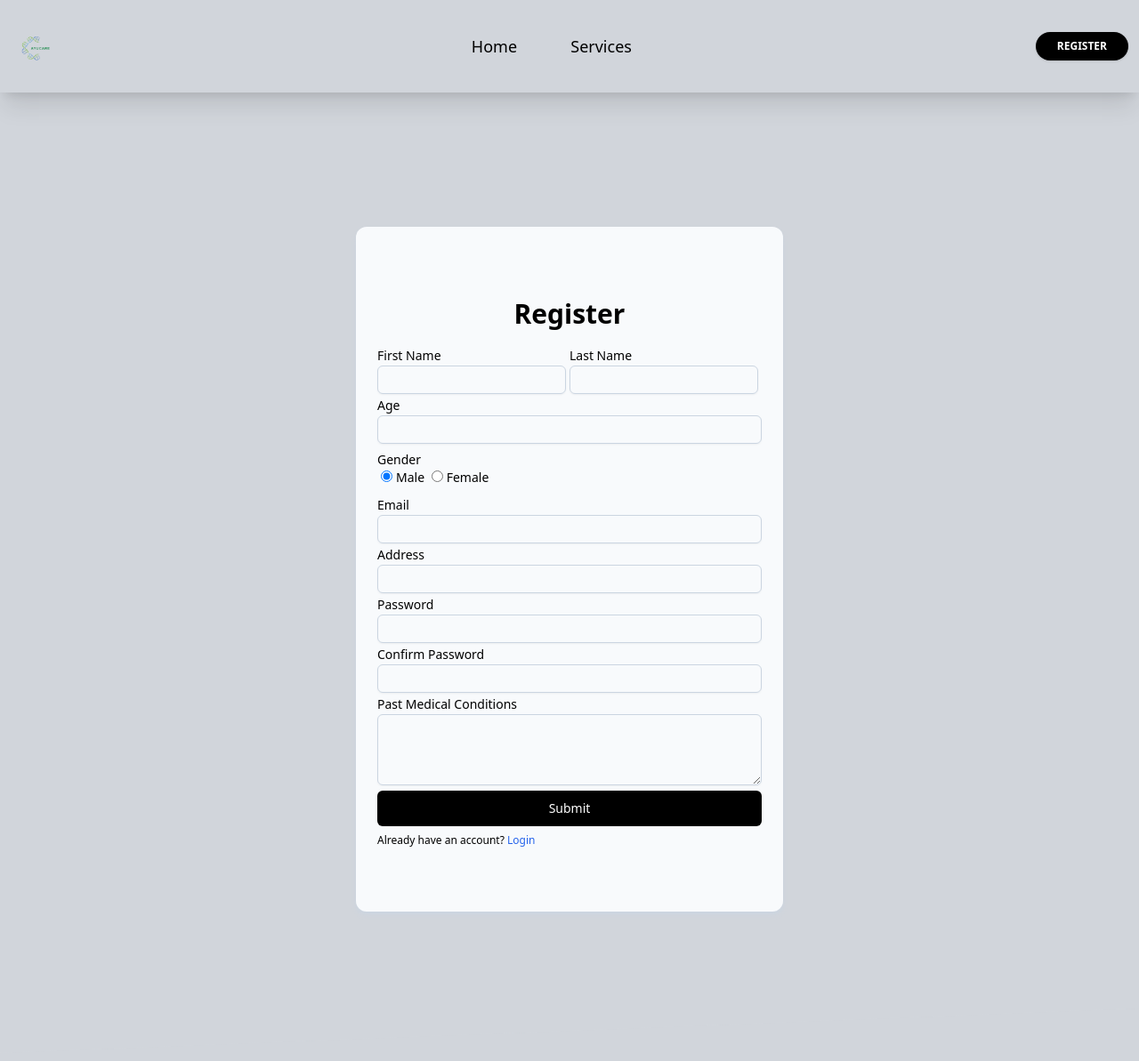
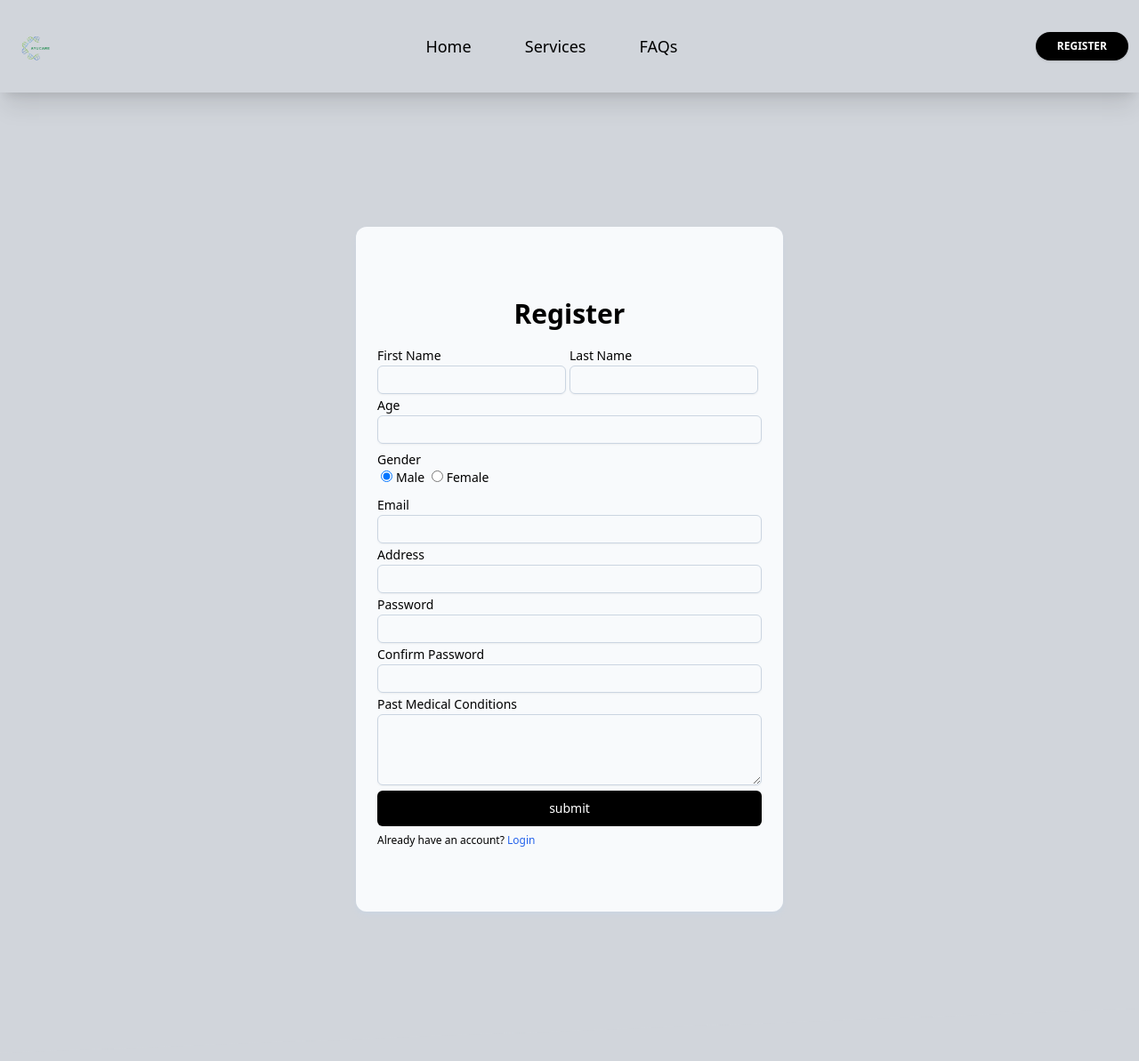
Before and after one commit to AbdullahShiraz/AYUCARE, a Flask app: page /register in a window 1280 px wide. Shown: the top 1193 px of the page at 89% size. Run offline with Flask 3, Linux system fonts and the light colour scheme; parts of the project's set-up code (start-up, migrations or seed data) failed here and were passed over; some libraries are stand-ins or nearby versions.

Commit message:
Updated Navigation bar
Changed Form part with Thisarika's part.
Added FAQs part into the nav bar.

```diff
--- a/Samudini/templates/register.html
+++ b/Samudini/templates/register.html
@@ -9,13 +9,15 @@
 </head>
 <body class="bg-gray-300">
 
-        <!--   Navigation bar-->
-        <nav class="flex items-center text-black">
-        <div class="top-0 absolute z-50 w-full flex flex-wrap items-center justify-between px-2 py-3 shadow-xl">
+         <!--  Navigation Bar-->
+             <nav class="flex items-center text-black ">
+             <div class="top-0 absolute z-50 w-full flex flex-wrap items-center justify-between px-2 py-3 shadow-xl ">
                  <a href="{{ url_for('index') }}"><img src="../static/assets/img/ayucare%20logo.png" class="w-20 cursor-pointer"></a>
             <ul class="flex-1 text-center text-black">
-                    <li class="list-none inline-block px-5 text-lg leading-lg hover:underline "><a href="{{ url_for('index') }}" class="no-underline px-2">Home</a></li>
-                    <li class="list-none inline-block px-5 text-lg leading-lg hover:underline "><a href="{{ url_for('service') }}" class="no-underline px-2">Services</a></li>
+                <li class="list-none inline-block px-5 text-lg leading-lg hover:underline hover:bg-gray-200 hover:font-bold hover:rounded-full"><a href="{{ url_for('index') }}" class="no-underline px-2">Home</a></li>
+                <li class="list-none inline-block px-5 text-lg leading-lg hover:underline hover:bg-gray-200 hover:font-bold hover:rounded-full"><a href="{{ url_for('service') }}" class="no-underline px-2">Services</a></li>
+                <li class="list-none inline-block px-5 text-lg leading-lg hover:underline hover:bg-gray-200 hover:font-bold hover:rounded-full"><a href="{{ url_for('faq') }}" class="no-underline px-2">FAQs</a></li>
+
                 </a>
                   </li>
               </ul>
@@ -24,7 +26,7 @@
                      </a>
              </div>
              </nav>
-        <!--   Navigation bar-->
+         <!--  Navigation Bar-->
 
              <br><br><br><br><br>
              <br><br><br><br><br>
@@ -33,57 +35,56 @@
         <!--   Form part-->
         <div class="flex justify-center items-center h-screen  place-items-center ">
         <div id="form" class=" block bg-slate-50 p-6 rounded-xl shadow-md shadow-slate-300 w-90 py-16 ">
-           <form action="" class="" id="registration-form">
+           <form action="/register" class="" method="post">
                 <center><h2 class="text-black text-3xl font-semibold my-4">Register</h2></center>
                 <!-- full name -->
                 <div id="fullName" class="flex flex-row">
                     <!-- first name -->
                     <div id="firstName" class="w-1/2 mr-1">
                         <label for="fname" class="text-sm">First Name</label><br>
-                        <input type="text" name="" id="fname"
+                        <input type="text" name="firstname" id="fname"
                             class="h-8 w-full rounded-md border border-slate-300 text-sm pl-2 bg-transparent shadow-sm">
                     </div>
                     <!-- last name -->
                     <div id="lastName" class="w-1/2 mr-1">
                         <label for="lname" class="text-sm">Last Name</label><br>
-                        <input type="text" name="" id="lname"
+                        <input type="text" name="lastname" id="lname"
                             class="h-8 w-full rounded-md border border-slate-300 text-sm pl-2 bg-transparent shadow-sm">
                     </div>
                 </div>
                 <!-- age -->
                 <label for="age" class="text-sm">Age</label><br>
-                <input type="number" name="" id="age"
+                <input type="number" name="age" id="age"
                     class="h-8 w-full rounded-md border border-slate-300 text-sm pl-2 bg-transparent  shadow-sm">
                 <!-- radio buttons for gender -->
                 <div id="gender" class="text-sm mb-2">
                     <p class="mt-2">Gender</p>
-                    <input type="radio" name="gender" id="male" value="0" class="text-sm mx-1" checked><label for="male">Male</label>
-                    <input type="radio" name="gender" id="female" value="1" class="text-sm mx-1"><label for="female">Female</label>
+                    <input type="radio" name="gender" id="male" value="male" class="text-sm mx-1" checked><label for="male">Male</label>
+                    <input type="radio" name="gender" id="female" value="female" class="text-sm mx-1"><label for="female">Female</label>
 
                 </div>
                 <!-- email -->
                 <label for="email" class="text-sm">Email</label><br>
-                <input type="emial" name="" id="email"
+                <input type="email" name="email" id="email"
                     class="h-8 w-full rounded-md border border-slate-300 text-sm pl-2 bg-transparent shadow-sm">
                <!-- address -->
                 <label for="address" class="text-sm">Address</label><br>
-                <input type="text" name="" id="address"
+                <input type="text" name="address" id="address"
                     class="h-8 w-full rounded-md border border-slate-300 text-sm pl-2 bg-transparent  shadow-sm">
                <!-- password -->
                 <label for="password" class="text-sm">Password</label><br>
-                <input type="password" name="" id="password"
+                <input type="password" name="password" id="password"
                     class="h-8 w-full rounded-md border border-slate-300 text-sm pl-2 bg-transparent  shadow-sm">
                 <!-- confirm password -->
-                <label for="confirmPassword" class="text-sm">Confirm Password</label><br>
-                <input type="password" name="" id="confirmPassword"
+                <label for="confirmpassword" class="text-sm">Confirm Password</label><br>
+                <input type="password" name="confirmpassword" id="confirmpassword"
                     class="h-8 w-full rounded-md border border-slate-300 text-sm pl-2 bg-transparent shadow-sm">
                 <!-- past condition -->
                 <label for="pastCondition" class="text-sm">Past Medical Conditions</label><br>
-                <textarea name="" id="pastCondition" class="h-20 w-full rounded-md border border-slate-300 text-sm pl-2 bg-transparent shadow-sm"></textarea>
-
+                <textarea name="pastconditions" id="pastCondition" class="h-20 w-full rounded-md border border-slate-300 text-sm pl-2 bg-transparent shadow-sm"></textarea>
 
                <!-- Sign up / submit button -->
-                <input type="submit" name="" id="register-button"
+                <input type="submit" name="" value="submit" id="submit"
                     class="bg-black w-full h-10 cursor-pointer text-white rounded-md text-sm"><br>
                 <p class="text-xs my-2">Already have an account? <a href="{{ url_for('signup') }}" class="text-blue-600">Login</a></p>
             </form>
```
Lines whose indentation alone changed are shown as unchanged.
